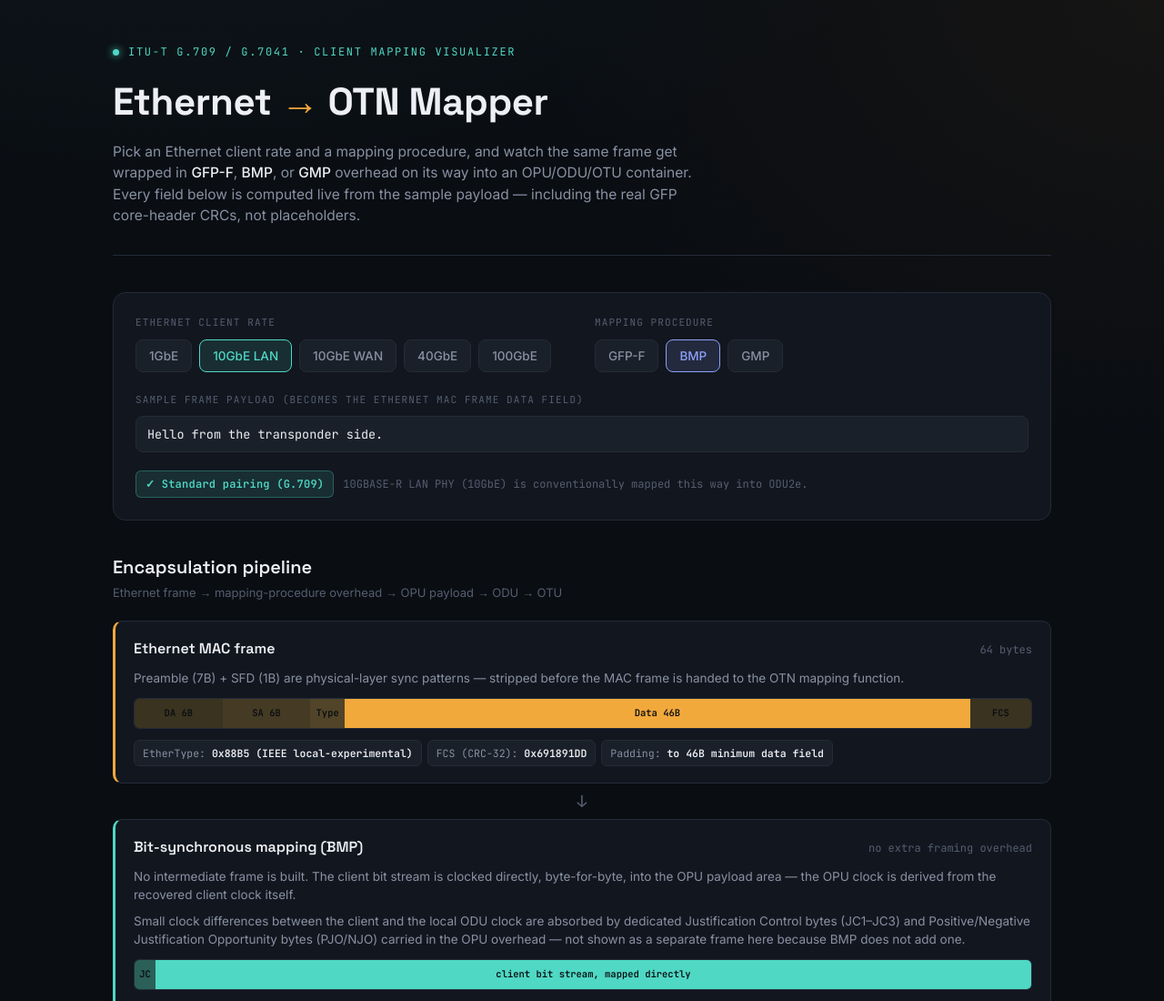
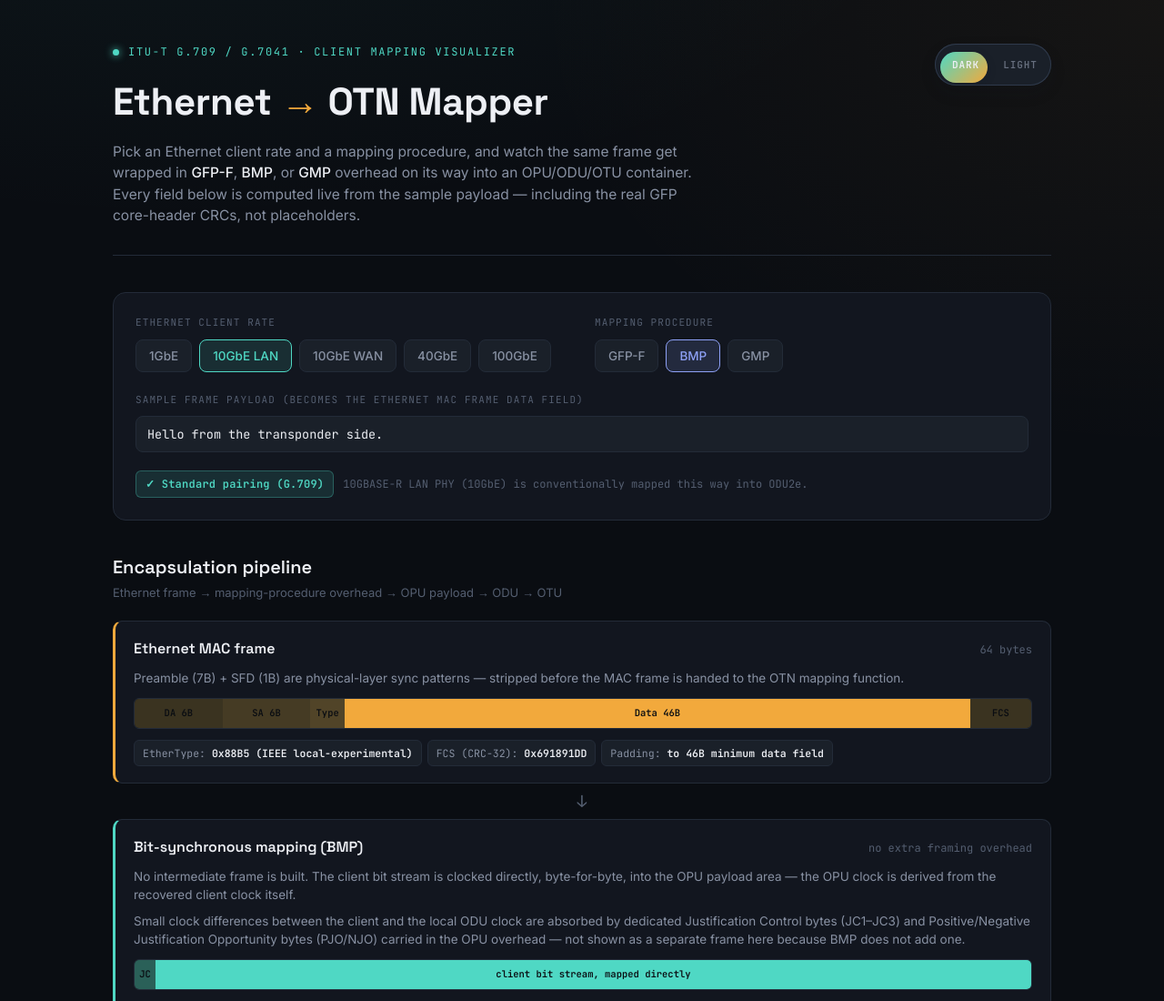
Before and after one commit to BoiAkay/ETH_2_OTN_Mapping, a plain HTML site: page index.html in a window 1280 px wide. Shown: the top 1100 px of the page at 91% size. Drawn offline with Linux system fonts and the light colour scheme.

Commit message:
Improve theme toggle design

```diff
--- a/index.html
+++ b/index.html
@@ -28,9 +28,37 @@
     --accent-otu-dim:#5A2530;
     --accent-fec:#C77DFF;
     --accent-fec-dim:#3D2C5C;
+    --toggle-bg:#1A2029;
+    --toggle-text:#EDEFF4;
+    --toggle-border:#2F3A4C;
     --font-display:'Space Grotesk',sans-serif;
     --font-body:'Inter',sans-serif;
     --font-mono:'JetBrains Mono',monospace;
+  }
+
+  body.light-mode{
+    --bg-void:#F4F7FB;
+    --bg-panel:#FFFFFF;
+    --bg-panel-raised:#EEF3FA;
+    --bg-panel-hover:#E3EBF7;
+    --grid-line:#D8E1F0;
+    --grid-line-bright:#C2CEDF;
+    --text-primary:#0F172A;
+    --text-dim:#475569;
+    --text-faint:#64748B;
+    --accent-eth:#D97706;
+    --accent-eth-dim:#FDE68A;
+    --accent-map:#0F766E;
+    --accent-map-dim:#CCFBF1;
+    --accent-odu:#4F46E5;
+    --accent-odu-dim:#E0E7FF;
+    --accent-otu:#BE185D;
+    --accent-otu-dim:#FBCFE8;
+    --accent-fec:#7C3AED;
+    --accent-fec-dim:#EDE9FE;
+    --toggle-bg:#EAF0F9;
+    --toggle-text:#0F172A;
+    --toggle-border:#CBD5E1;
   }
 
   *{box-sizing:border-box;}
@@ -49,8 +77,82 @@
 
   .app{max-width:1080px;margin:0 auto;padding:48px 24px 80px;}
 
+  .theme-toggle{
+    position:relative;
+    appearance:none;
+    border:none;
+    background:linear-gradient(180deg, var(--toggle-bg), var(--bg-panel-raised));
+    color:var(--toggle-text);
+    border-radius:999px;
+    padding:0;
+    cursor:pointer;
+    transition:all .2s ease;
+    margin-left:auto;
+    display:inline-flex;
+    align-items:center;
+    justify-content:space-between;
+    min-width:128px;
+    min-height:46px;
+    box-shadow:inset 0 0 0 1px var(--toggle-border), 0 8px 18px rgba(15, 23, 42, 0.12);
+    overflow:hidden;
+  }
+  .theme-toggle:hover{
+    transform:translateY(-1px);
+    box-shadow:inset 0 0 0 1px var(--toggle-border), 0 10px 20px rgba(15, 23, 42, 0.16);
+  }
+  .theme-toggle:focus-visible{outline:2px solid var(--accent-map);outline-offset:3px;}
+
+  .theme-toggle-track{
+    position:relative;
+    display:flex;
+    align-items:center;
+    justify-content:space-between;
+    width:100%;
+    padding:6px 8px;
+    gap:8px;
+    font-family:var(--font-mono);
+    font-size:11px;
+    letter-spacing:0.08em;
+    text-transform:uppercase;
+    font-weight:600;
+  }
+
+  .theme-toggle-knob{
+    position:absolute;
+    top:6px;
+    left:6px;
+    width:52px;
+    height:34px;
+    border-radius:999px;
+    background:linear-gradient(135deg, var(--accent-map), var(--accent-eth));
+    box-shadow:0 3px 10px rgba(15, 23, 42, 0.22);
+    transition:transform .25s ease, background .25s ease;
+    z-index:1;
+  }
+  body.light-mode .theme-toggle-knob{
+    transform:translateX(78px);
+    background:linear-gradient(135deg, #FBBF24, #F59E0B);
+  }
+
+  .theme-option{
+    position:relative;
+    z-index:2;
+    flex:1;
+    text-align:center;
+    padding:7px 0;
+    opacity:0.7;
+    transition:opacity .2s ease, color .2s ease;
+  }
+  .theme-option.active{
+    opacity:1;
+    color:var(--toggle-text);
+  }
+  body.light-mode .theme-option.active{ color:#0F172A; }
+  .theme-option:not(.active){ color:var(--text-dim); }
+
   /* ---------- Hero ---------- */
   .hero{margin-bottom:40px;border-bottom:1px solid var(--grid-line);padding-bottom:32px;}
+  .hero-head{display:flex;align-items:flex-start;justify-content:space-between;gap:16px;}
   .hero-eyebrow{
     font-family:var(--font-mono);
     font-size:12px;
@@ -273,8 +375,19 @@
 <div class="app">
 
   <header class="hero">
-    <div class="hero-eyebrow">ITU-T G.709 / G.7041 · client mapping visualizer</div>
-    <h1>Ethernet <span class="arrow">→</span> OTN Mapper</h1>
+    <div class="hero-head">
+      <div>
+        <div class="hero-eyebrow">ITU-T G.709 / G.7041 · client mapping visualizer</div>
+        <h1>Ethernet <span class="arrow">→</span> OTN Mapper</h1>
+      </div>
+      <button id="theme-toggle" class="theme-toggle" type="button" aria-label="Switch to light mode">
+        <span class="theme-toggle-track">
+          <span class="theme-toggle-knob" aria-hidden="true"></span>
+          <span class="theme-option active">Dark</span>
+          <span class="theme-option">Light</span>
+        </span>
+      </button>
+    </div>
     <p>Pick an Ethernet client rate and a mapping procedure, and watch the same frame get wrapped in
       <strong>GFP-F</strong>, <strong>BMP</strong>, or <strong>GMP</strong> overhead on its way into an
       OPU/ODU/OTU container. Every field below is computed live from the sample payload — including the
@@ -356,6 +469,38 @@
   function hex(n, width){ return n.toString(16).toUpperCase().padStart(width,'0'); }
   function u16bytes(n){ return [ (n>>8)&0xFF, n&0xFF ]; }
   function u32bytes(n){ return [ (n>>>24)&0xFF, (n>>>16)&0xFF, (n>>>8)&0xFF, n&0xFF ]; }
+
+  const THEME_KEY = 'eth-otn-theme';
+
+  function applyTheme(theme){
+    const isLight = theme === 'light';
+    document.body.classList.toggle('light-mode', isLight);
+    const toggle = document.getElementById('theme-toggle');
+    if (toggle){
+      toggle.setAttribute('aria-label', isLight ? 'Switch to dark mode' : 'Switch to light mode');
+    }
+    const darkOption = document.querySelector('.theme-option:nth-child(2)');
+    const lightOption = document.querySelector('.theme-option:nth-child(3)');
+    if (darkOption && lightOption){
+      darkOption.classList.toggle('active', !isLight);
+      lightOption.classList.toggle('active', isLight);
+    }
+    try { localStorage.setItem(THEME_KEY, theme); } catch (e) {}
+  }
+
+  const savedTheme = (() => {
+    try {
+      return localStorage.getItem(THEME_KEY) || 'dark';
+    } catch (e) {
+      return 'dark';
+    }
+  })();
+
+  applyTheme(savedTheme);
+  document.getElementById('theme-toggle').addEventListener('click', ()=>{
+    const nextTheme = document.body.classList.contains('light-mode') ? 'dark' : 'light';
+    applyTheme(nextTheme);
+  });
 
   // ---------------- Domain data ----------------
   const RATES = {
```
